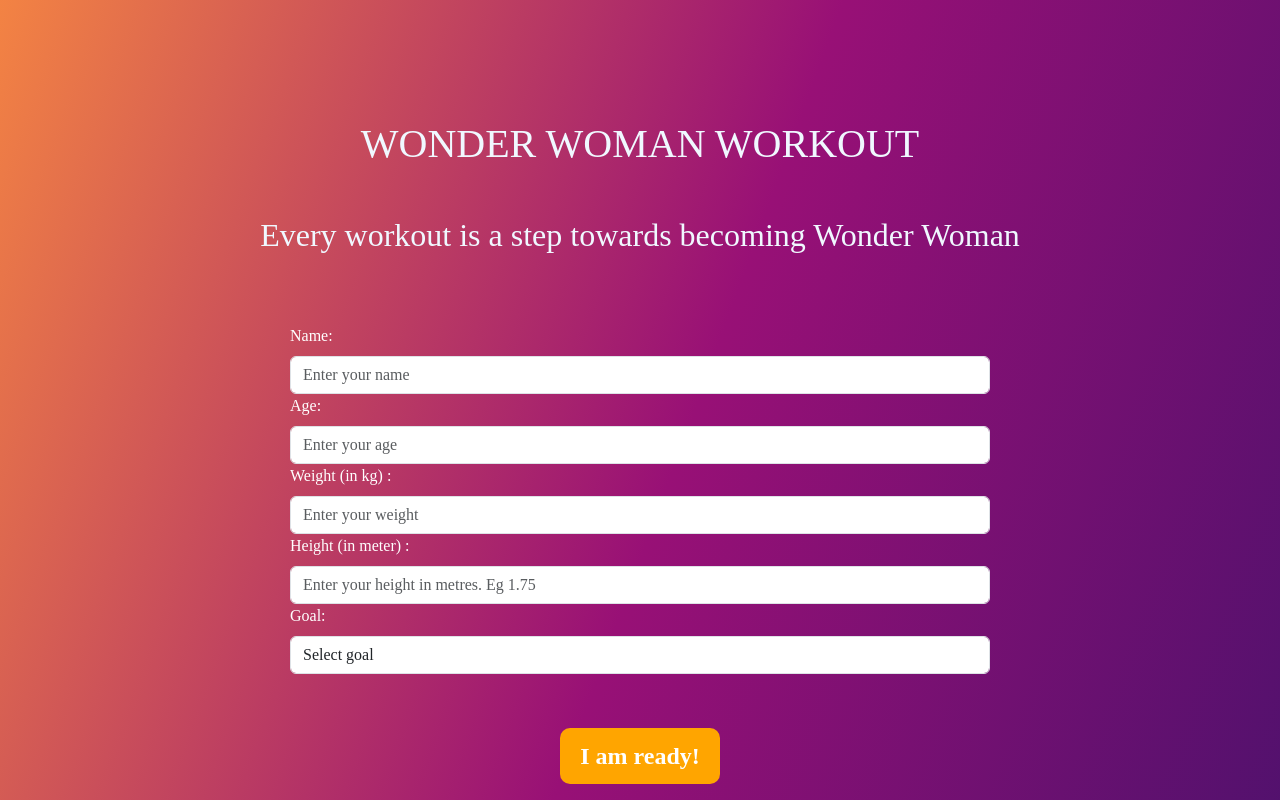
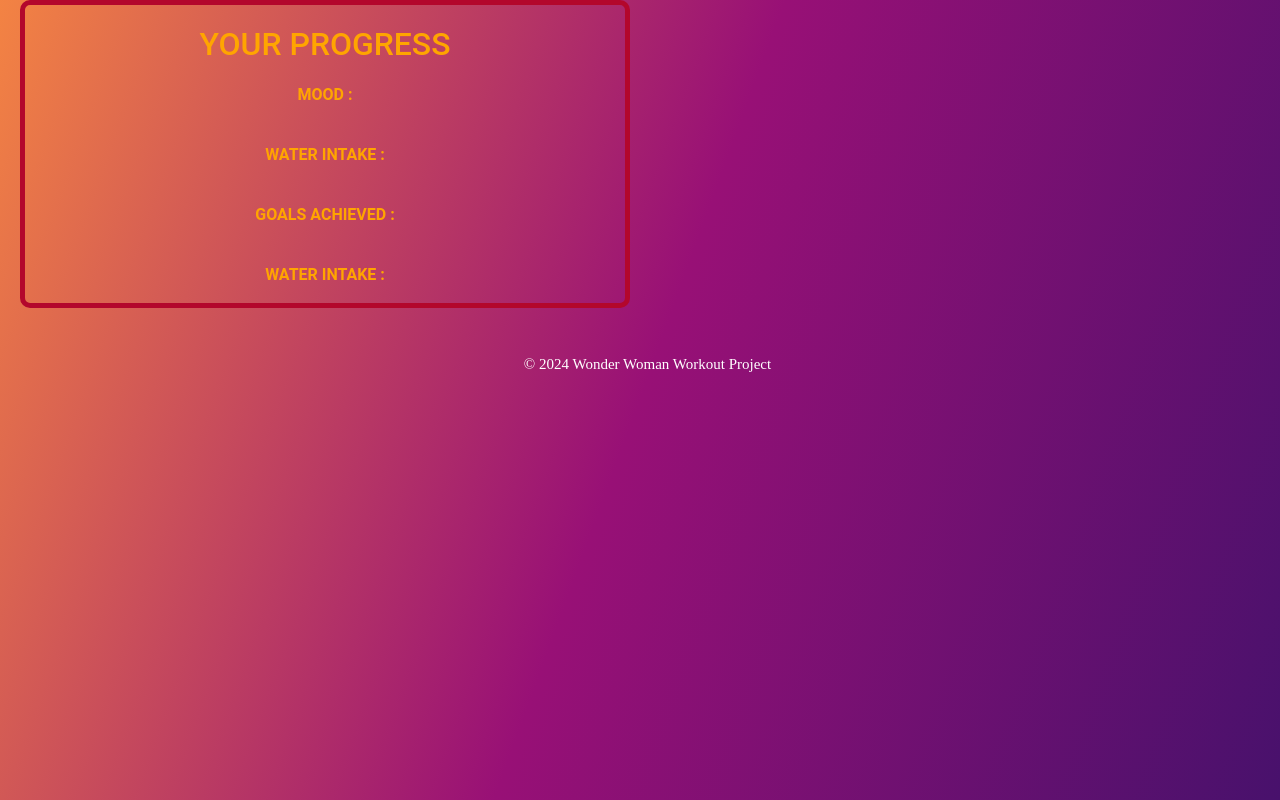
Before and after one commit to elismountain/fitness-app, a React (Vite) app: page /progresstracker in a window 1280 px wide. Shown: the top 800 px of the page. Built offline with nearby package versions, Linux system fonts and the light colour scheme.

Commit message:
progress tracker page added, navbar appears only after the second page, navbar navigating to the correct pages now

```diff
--- a/src/App.jsx
+++ b/src/App.jsx
@@ -5,6 +5,7 @@ import ExerciseDetail from './pages/ExerciseDetail';
 import Home from './pages/Home';
 import MyNavbar from './components/MyNavbar';
 import Footer from './components/Footer';
+import ProgressTracker from './pages/progresstracker';
 import WaterTracker from './components/watertracker'; // Import WaterTracker component
 import Contact from './pages/contact';
 import WorkoutPlan from './pages/WorkoutPlan';
@@ -24,8 +25,10 @@ const App = () => {
       <Routes>
         <Route path="/" element={<Home />} />
         <Route path="/exercise/:id" element={<ExerciseDetail />} />
-           <Route path="/workout-plan" element={<WorkoutPlan />} />
+           <Route path="/WorkoutPlan" element={<WorkoutPlan />} />
           <Route path="/timer-page" element={<TimerPage />} />
+          <Route path="/ExerciseDetail" element={<ExerciseDetail />} />
+          <Route path="/progresstracker" element={<ProgressTracker />} />
         <Route path="/contact" element={<Contact />} /> {/* This line adds the Contact route */}
         <Route path="/water-tracker" element={<WaterTracker />} /> {/* New route for WaterTracker */}
        <Route path="*" element={<Home />} />
--- a/src/components/MyNavbar.jsx
+++ b/src/components/MyNavbar.jsx
@@ -20,9 +20,9 @@ const MyNavbar = () => {
       </Navbar.Brand>
       <Nav className="me-auto">
         <Link style={{color : "white", fontSize : "18px", padding : "5px", paddingLeft : "20px", textDecoration : "none"}} to="/">Fitness App</Link>
-        <Link style={{color : "white", fontSize : "18px", padding : "5px", textDecoration : "none"}} to="#workouts">Workouts</Link>
-        <Link style={{color : "white", fontSize : "18px", padding : "5px", textDecoration : "none"}}to="#classes">Our Classes</Link>
-        <Link style={{color : "white", fontSize : "18px", padding : "5px", textDecoration : "none"}}to="#contact">Contact Us</Link>
+        <Link style={{color : "white", fontSize : "18px", padding : "5px", textDecoration : "none"}} to="/WorkoutPlan">Workouts</Link>
+        <Link style={{color : "white", fontSize : "18px", padding : "5px", textDecoration : "none"}}to="/ProgressTracker">Progress Tracker</Link>
+        <Link style={{color : "white", fontSize : "18px", padding : "5px", textDecoration : "none"}}to="/contact">Contact Us</Link>
       </Nav>
     </Container>
   </Navbar>
--- /dev/null
+++ b/src/pages/progresstracker.jsx
@@ -0,0 +1,21 @@
+import React from 'react';
+
+
+const ProgressTracker = () => {
+  return (
+    <div className="timer-block">
+
+      <div className="description">
+        <h2 className='description-header'>Your Progress</h2>
+        <p className="description-text">Mood : </p>
+        <p className="description-text">Water Intake : </p>
+        <p className="description-text">Goals achieved : </p>
+        <p className="description-text">Water Intake : </p>
+      </div>
+
+
+    </div>
+  );
+}
+
+export default ProgressTracker;
```
